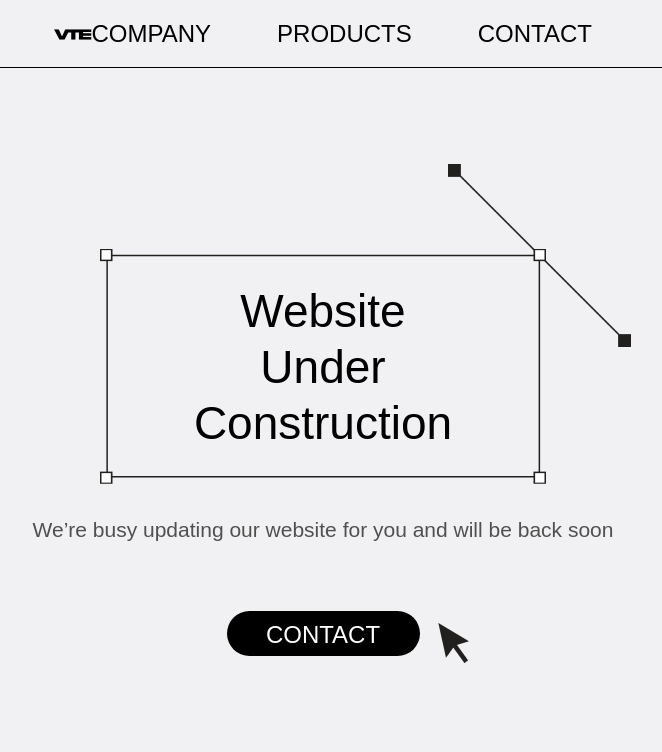
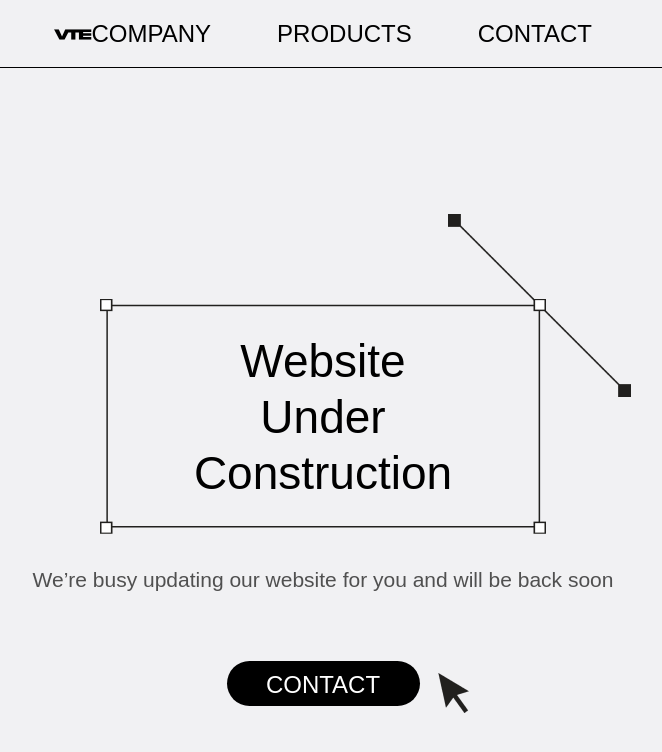
Before and after one commit to jkiwkoo/vte_front, a Next.js app: page / in a window 1280 px wide. Shown: the top 752 px of the page, without its empty margins (317-979 px from the left). Built offline with nearby package versions, Linux system fonts and the light colour scheme; a web font is replaced by a local one.

Commit message:
Update margin top

```diff
--- a/src/pages/index.tsx
+++ b/src/pages/index.tsx
@@ -13,7 +13,7 @@ const Home = () => {
       </Head>
       <Header />
       <div className="flex flex-col items-center">
-        <div className="mt-[181px] w-[446px] h-[235px] flex items-center justify-center">
+        <div className="mt-[231px] w-[446px] h-[235px] flex items-center justify-center">
           <Image
             className="absolute ml-[433px] mb-[222px]"
             src="/images/MainBannerTail.png"
```
